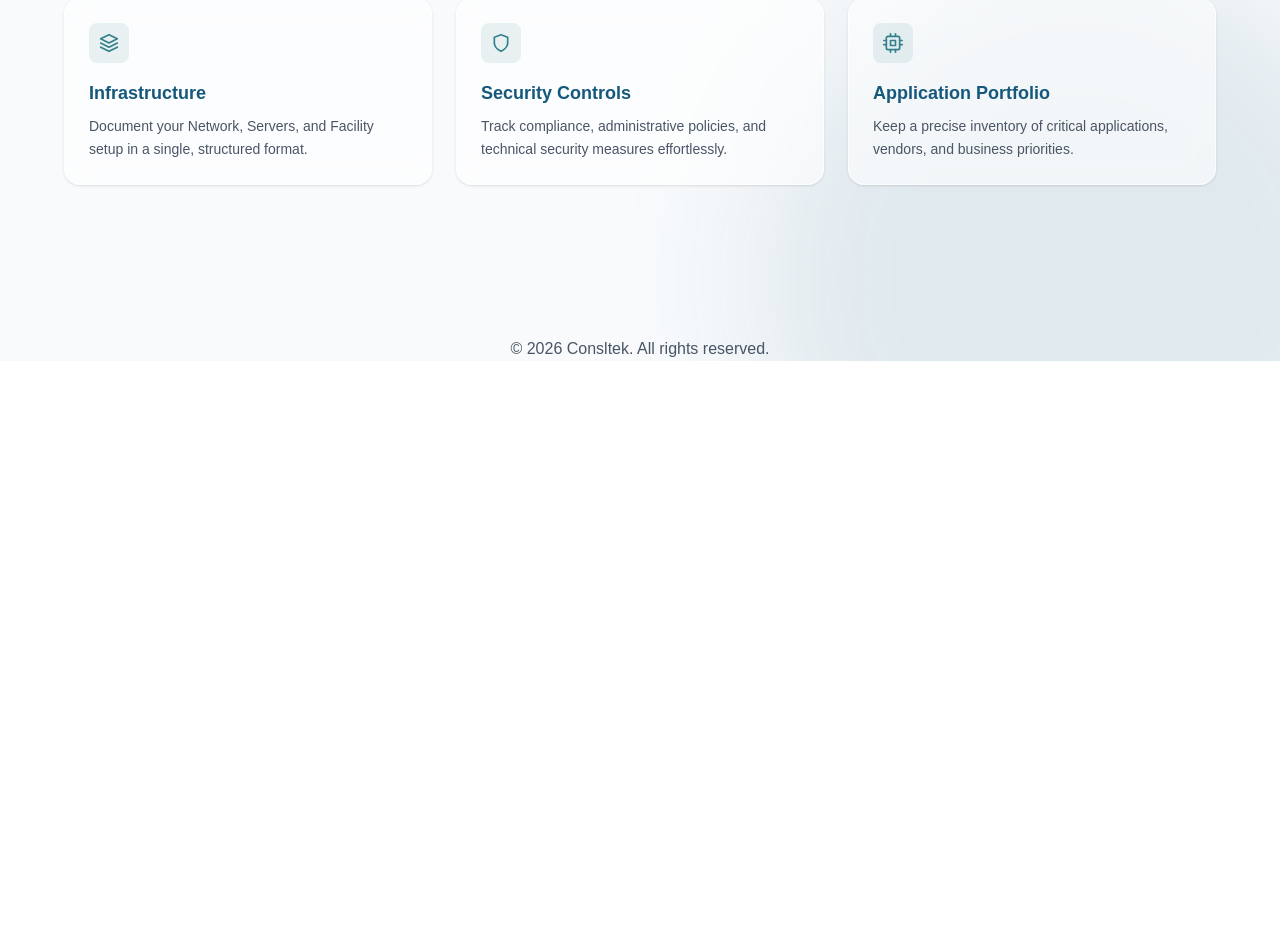
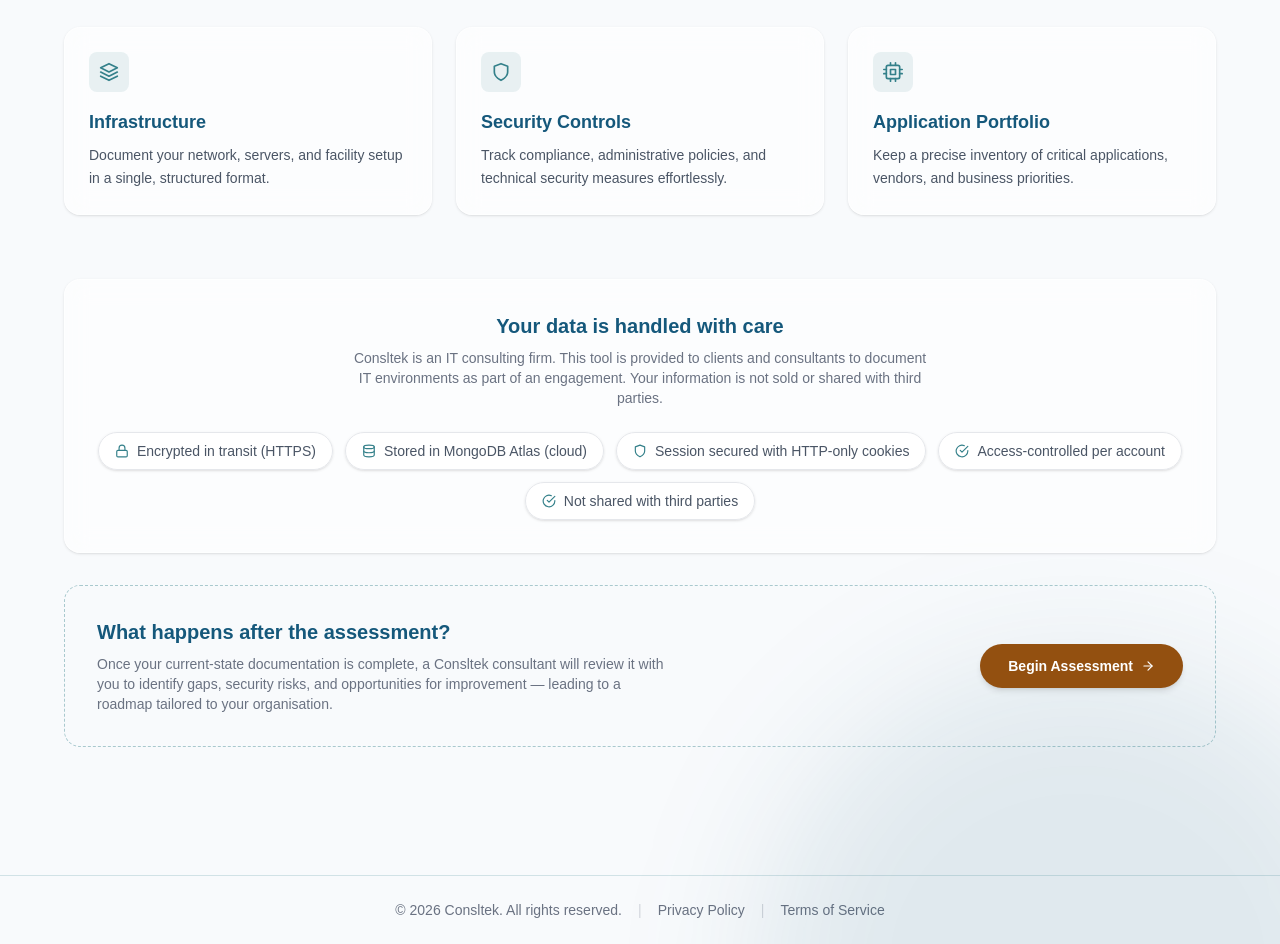
Before and after one commit to 8bit-kp/IT-blueprint-v2, a Next.js app in the folder blue-print-form/: page / in a window 1280 px wide. Shown: the part 575-1519 px from the top of the page. Before the commit the page ends 936 px from the top, so only its background shows below. Built offline with nearby package versions, Linux system fonts and the light colour scheme; no server answers.

Commit message:
feat: enhance authentication persistence and add client-side phone validation to CompanyInfoStep the some chnage that tell by the jone and also modified the ui and added temrs and condition privacy policy and all , also make some field ad requered

```diff
--- a/blue-print-form/app/api/auth/login/route.js
+++ b/blue-print-form/app/api/auth/login/route.js
@@ -81,6 +81,8 @@ export async function POST(request) {
         const response = NextResponse.json({
             message: "Login successful",
             username: user.username,
+            email: user.email || "",
+            companyName: user.companyName || "",
             blueprint: blueprintData,
         });
 
--- a/blue-print-form/app/api/blueprint/save/route.js
+++ b/blue-print-form/app/api/blueprint/save/route.js
@@ -21,7 +21,7 @@ function deepClean(obj) {
     return obj;
 }
 
-// Reject payloads that contain keys starting with $ or containing .
+
 function hasInvalidKey(obj) {
     if (!obj || typeof obj !== "object") return false;
     for (const key of Object.keys(obj)) {
--- a/blue-print-form/app/auth/page.js
+++ b/blue-print-form/app/auth/page.js
@@ -97,8 +97,11 @@ const Auth = () => {
 
             if (isLogin && res.data.username) {
                 // JWT is now stored in an HTTP-only cookie by the server.
-                // Only persist the display name for the Navbar.
+                // Persist display name for the Navbar and account fields for
+                // pre-filling the Company Info step on first use.
                 localStorage.setItem("username", res.data.username);
+                if (res.data.email) localStorage.setItem("userEmail", res.data.email);
+                if (res.data.companyName) localStorage.setItem("userCompanyName", res.data.companyName);
             }
 
             toast.success(
--- a/blue-print-form/app/blueprint-form/page.js
+++ b/blue-print-form/app/blueprint-form/page.js
@@ -138,8 +138,33 @@ export default function BlueprintForm() {
                         data.customCategories = [];
                     }
 
+                    // Pre-fill company info from account registration data if the
+                    // blueprint fields are still empty (i.e. new user who hasn't
+                    // filled Step 1 yet). Account data was stored in localStorage
+                    // at login time via the auth page.
+                    if (!data.email) {
+                        const accountEmail = localStorage.getItem("userEmail");
+                        if (accountEmail) data.email = accountEmail;
+                    }
+                    if (!data.companyName) {
+                        const accountCompanyName = localStorage.getItem("userCompanyName");
+                        if (accountCompanyName) data.companyName = accountCompanyName;
+                    }
+
                     updateFormData(data);
                     setLastSavedStep(data._lastSavedStep || 0);
+                } else {
+                    // New user — no saved blueprint. Pre-fill company info from
+                    // account registration data stored at login time.
+                    const accountEmail = localStorage.getItem("userEmail");
+                    const accountCompanyName = localStorage.getItem("userCompanyName");
+                    if (accountEmail || accountCompanyName) {
+                        updateFormData((prev) => ({
+                            ...prev,
+                            ...(accountEmail ? { email: accountEmail } : {}),
+                            ...(accountCompanyName ? { companyName: accountCompanyName } : {}),
+                        }));
+                    }
                 }
             } catch (err) {
                 console.error("fetch blueprint err", err);
--- a/blue-print-form/app/page.js
+++ b/blue-print-form/app/page.js
@@ -1,6 +1,6 @@
 "use client";
 
-import { FiArrowRight, FiFileText, FiShield, FiCpu, FiLayers } from "react-icons/fi";
+import { FiArrowRight, FiFileText, FiShield, FiCpu, FiLayers, FiLock, FiDatabase, FiCheckCircle } from "react-icons/fi";
 import Navbar from "@/components/Navbar";
 import Footer from "@/components/Footer";
 import { useRouter } from "next/navigation";
@@ -13,6 +13,14 @@ const FeatureCard = ({ icon: Icon, title, desc }) => (
     </div>
     <h3 className="text-lg font-bold text-[#15587B] mb-2">{title}</h3>
     <p className="text-sm text-gray-600 leading-relaxed">{desc}</p>
+  </div>
+);
+
+// Trust signal pill
+const TrustPill = ({ icon: Icon, label }) => (
+  <div className="flex items-center gap-2 bg-white/70 border border-gray-200 rounded-full px-4 py-2 shadow-sm text-sm text-gray-600">
+    <Icon size={14} className="text-[#34808A] flex-shrink-0" />
+    <span>{label}</span>
   </div>
 );
 
@@ -52,16 +60,16 @@ export default function Home() {
         <div className="text-center max-w-3xl mx-auto mb-16">
           <div className="inline-flex items-center gap-2 py-1.5 px-4 rounded-full bg-white border border-gray-200 shadow-sm mb-8 animate-fade-in-up">
             <span className="w-2 h-2 rounded-full bg-[#34808A] animate-pulse"></span>
-            <span className="text-xs font-bold text-gray-600 uppercase tracking-wider">IT Infrastructure Planning</span>
+            <span className="text-xs font-bold text-gray-600 uppercase tracking-wider">IT Infrastructure Assessment</span>
           </div>
 
           <h1 className="text-5xl sm:text-6xl md:text-7xl font-extrabold text-[#15587B] mb-6 tracking-tight leading-[1.1]">
-            Build Your <br />
-            <span className="text-transparent bg-clip-text bg-gradient-to-r from-[#34808A] to-[#15587B]">IT Blueprint</span>
+            Document Your <br />
+            <span className="text-transparent bg-clip-text bg-gradient-to-r from-[#34808A] to-[#15587B]">IT Landscape</span>
           </h1>
 
           <p className="text-lg text-gray-500 max-w-2xl mx-auto leading-relaxed mb-10">
-            Consolidate your details, strategies, and security processes into one comprehensive document. Plan smarter, stay organized, and move faster.
+            Consltek helps IT consultants and their clients capture a complete picture of their current infrastructure, security controls, and application portfolio — in one structured, shareable document.
           </p>
 
           {/* Action Buttons */}
@@ -70,7 +78,7 @@ export default function Home() {
               onClick={() => handleNavigation("/blueprint-form")}
               className="group min-w-[200px] px-8 py-4 bg-[#15587B] text-white font-bold rounded-full shadow-xl shadow-blue-900/10 hover:bg-[#0f4460] hover:scale-105 transition-all duration-300 flex items-center justify-center gap-2"
             >
-              Start Blueprint <FiArrowRight className="group-hover:translate-x-1 transition-transform" />
+              Start Assessment <FiArrowRight className="group-hover:translate-x-1 transition-transform" />
             </button>
 
             <button
@@ -84,17 +92,17 @@ export default function Home() {
               onClick={() => handleNavigation("/all-blueprints")}
               className="group min-w-[200px] px-8 py-4 bg-gradient-to-r from-[#34808A] to-[#15587B] text-white font-bold rounded-full shadow-lg hover:shadow-xl hover:scale-105 transition-all duration-300 flex items-center justify-center gap-2"
             >
-              <FiLayers className="group-hover:rotate-12 transition-transform" /> All Blueprints
+              <FiLayers className="group-hover:rotate-12 transition-transform" /> All Reports
             </button>
           </div>
         </div>
 
-        {/* Feature Highlights Grid (Fills screen space effectively) */}
-        <div className="grid grid-cols-1 md:grid-cols-3 gap-6 w-full max-w-6xl mt-auto">
+        {/* Feature Highlights Grid */}
+        <div className="grid grid-cols-1 md:grid-cols-3 gap-6 w-full max-w-6xl">
           <FeatureCard
             icon={FiLayers}
             title="Infrastructure"
-            desc="Document your Network, Servers, and Facility setup in a single, structured format."
+            desc="Document your network, servers, and facility setup in a single, structured format."
           />
           <FeatureCard
             icon={FiShield}
@@ -106,6 +114,41 @@ export default function Home() {
             title="Application Portfolio"
             desc="Keep a precise inventory of critical applications, vendors, and business priorities."
           />
+        </div>
+
+        {/* Trust & Data Security Section */}
+        <div className="w-full max-w-6xl mt-16 bg-white/60 backdrop-blur-md border border-white/60 rounded-2xl shadow-sm p-8">
+          <div className="text-center mb-6">
+            <h2 className="text-xl font-bold text-[#15587B] mb-2">Your data is handled with care</h2>
+            <p className="text-sm text-gray-500 max-w-xl mx-auto">
+              Consltek is an IT consulting firm. This tool is provided to clients and consultants to document IT environments as part of an engagement. Your information is not sold or shared with third parties.
+            </p>
+          </div>
+          <div className="flex flex-wrap justify-center gap-3">
+            <TrustPill icon={FiLock} label="Encrypted in transit (HTTPS)" />
+            <TrustPill icon={FiDatabase} label="Stored in MongoDB Atlas (cloud)" />
+            <TrustPill icon={FiShield} label="Session secured with HTTP-only cookies" />
+            <TrustPill icon={FiCheckCircle} label="Access-controlled per account" />
+            <TrustPill icon={FiCheckCircle} label="Not shared with third parties" />
+          </div>
+        </div>
+
+        {/* What Happens Next */}
+        <div className="w-full max-w-6xl mt-8 border border-dashed border-[#34808A]/40 rounded-2xl p-8">
+          <div className="flex flex-col md:flex-row items-start md:items-center justify-between gap-6">
+            <div>
+              <h2 className="text-xl font-bold text-[#15587B] mb-2">What happens after the assessment?</h2>
+              <p className="text-sm text-gray-500 max-w-xl">
+                Once your current-state documentation is complete, a Consltek consultant will review it with you to identify gaps, security risks, and opportunities for improvement — leading to a roadmap tailored to your organisation.
+              </p>
+            </div>
+            <button
+              onClick={() => handleNavigation("/blueprint-form")}
+              className="flex-shrink-0 px-7 py-3 bg-[#935010] text-white font-bold rounded-full shadow-md hover:bg-[#7a4110] hover:scale-105 transition-all duration-300 flex items-center gap-2 text-sm"
+            >
+              Begin Assessment <FiArrowRight />
+            </button>
+          </div>
         </div>
 
       </main>
--- a/blue-print-form/components/Footer.jsx
+++ b/blue-print-form/components/Footer.jsx
@@ -1,10 +1,18 @@
-import { FaFacebookF, FaTwitter, FaLinkedinIn, FaInstagram } from "react-icons/fa";
-
 const Footer = () => {
   return (
-    <div className="mt-12  bg border-[#34808A]/50 pt-6 text-center test-sm text-gray-600">
-      &copy; {new Date().getFullYear()} Consltek. All rights reserved.
-    </div>
+    <footer className="mt-12 border-t border-[#34808A]/20 pt-6 pb-6 text-center text-sm text-gray-500">
+      <div className="flex flex-col sm:flex-row items-center justify-center gap-2 sm:gap-4">
+        <span>&copy; {new Date().getFullYear()} Consltek. All rights reserved.</span>
+        <span className="hidden sm:inline text-gray-300">|</span>
+        <a href="#" className="hover:text-[#15587B] transition-colors" onClick={(e) => e.preventDefault()} title="Privacy Policy — coming soon">
+          Privacy Policy
+        </a>
+        <span className="hidden sm:inline text-gray-300">|</span>
+        <a href="#" className="hover:text-[#15587B] transition-colors" onClick={(e) => e.preventDefault()} title="Terms of Service — coming soon">
+          Terms of Service
+        </a>
+      </div>
+    </footer>
   );
 };
 
--- a/blue-print-form/components/Navbar.jsx
+++ b/blue-print-form/components/Navbar.jsx
@@ -27,8 +27,10 @@ function Navbar() {
       // Proceed with client-side cleanup regardless.
     }
 
-    // Clear the display username from localStorage.
+    // Clear the display username and account fields from localStorage.
     localStorage.removeItem("username");
+    localStorage.removeItem("userEmail");
+    localStorage.removeItem("userCompanyName");
     setUsername(null);
 
     toast.success("Logged out successfully 👋");
--- a/blue-print-form/components/form-fields/CompanyInfoStep.jsx
+++ b/blue-print-form/components/form-fields/CompanyInfoStep.jsx
@@ -1,13 +1,37 @@
 "use client";
 
-import { memo } from "react";
+import { memo, useState } from "react";
 import { Card, TextInput, RangeInput } from "./FormComponents";
 
-const CompanyInfoStep = memo(({ formData, setField }) => (
+// Accepts any common North-American or international phone format.
+// Allows digits, spaces, dashes, dots, parentheses, and a leading +.
+// Min 7 digits after stripping non-numeric chars; max 15 (E.164 limit).
+const PHONE_RE = /^[+]?[\d\s\-().]{7,20}$/;
+
+const RequiredMark = () => (
+  <span className="text-red-500 ml-0.5" aria-hidden="true">*</span>
+);
+
+const CompanyInfoStep = memo(({ formData, setField }) => {
+  const [phoneError, setPhoneError] = useState("");
+
+  const handlePhoneChange = (v) => {
+    setField("phoneNumber", v);
+    if (v && !PHONE_RE.test(v)) {
+      setPhoneError("Enter a valid phone number (e.g. +1 555-000-0000).");
+    } else {
+      setPhoneError("");
+    }
+  };
+
+  return (
     <Card title="General Information" className="max-w-4xl mx-auto">
+      <p className="text-xs text-gray-400 mb-5">Fields marked <span className="text-red-500">*</span> are required.</p>
       <div className="grid grid-cols-1 md:grid-cols-2 gap-6">
         <div className="col-span-1 md:col-span-2">
-        <label className="block text-sm font-medium text-gray-700 mb-1">Company Name</label>
+          <label className="block text-sm font-medium text-gray-700 mb-1">
+            Company Name<RequiredMark />
+          </label>
           <TextInput placeholder="e.g. Acme Corp" value={formData.companyName} onChange={(v) => setField("companyName", v)} />
         </div>
         <div>
@@ -15,12 +39,17 @@ const CompanyInfoStep = memo(({ formData, setField }) => (
           <TextInput placeholder="Full Name" value={formData.contactName} onChange={(v) => setField("contactName", v)} />
         </div>
         <div>
-        <label className="block text-sm font-medium text-gray-700 mb-1">Email Address</label>
+          <label className="block text-sm font-medium text-gray-700 mb-1">
+            Email Address<RequiredMark />
+          </label>
           <TextInput type="email" placeholder="name@company.com" value={formData.email} onChange={(v) => setField("email", v)} />
         </div>
         <div>
           <label className="block text-sm font-medium text-gray-700 mb-1">Phone</label>
-        <TextInput placeholder="+1 (555) 000-0000" value={formData.phoneNumber} onChange={(v) => setField("phoneNumber", v)} />
+          <TextInput placeholder="+1 (555) 000-0000" value={formData.phoneNumber} onChange={handlePhoneChange} />
+          {phoneError && (
+            <p className="mt-1 text-xs text-red-500">{phoneError}</p>
+          )}
         </div>
         <div>
           <label className="block text-sm font-medium text-gray-700 mb-1">Industry</label>
@@ -55,6 +84,7 @@ const CompanyInfoStep = memo(({ formData, setField }) => (
         </div>
       </div>
     </Card>
-));
+  );
+});
 
 export default CompanyInfoStep;
```
Lines whose indentation alone changed are shown as unchanged.
